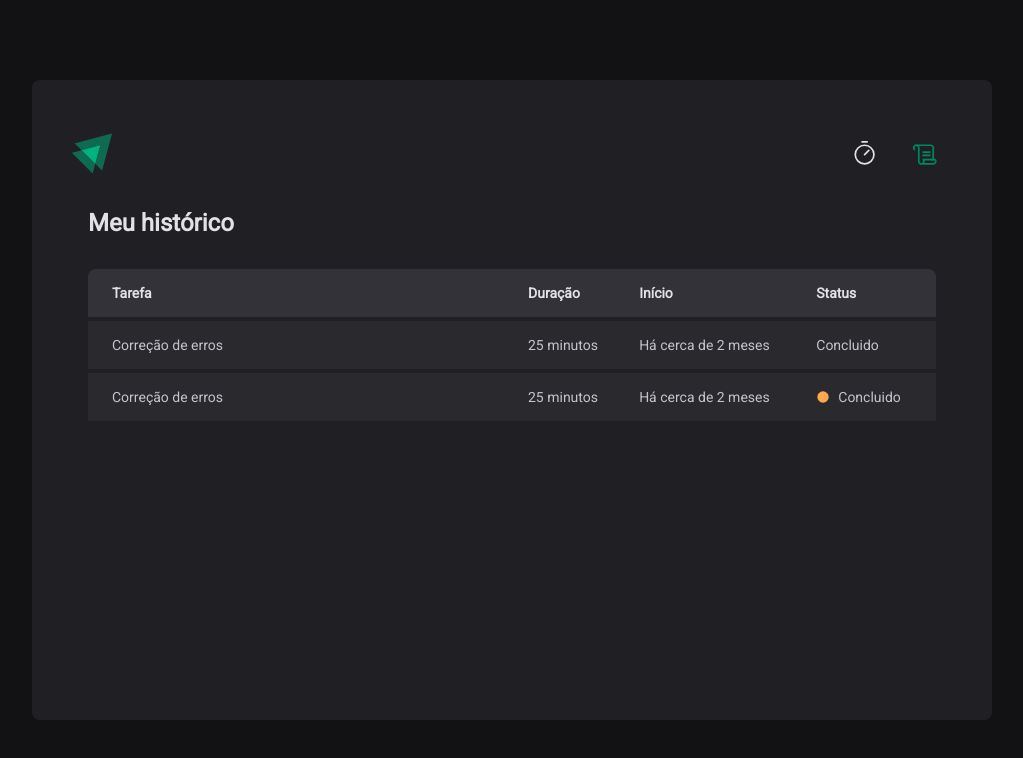
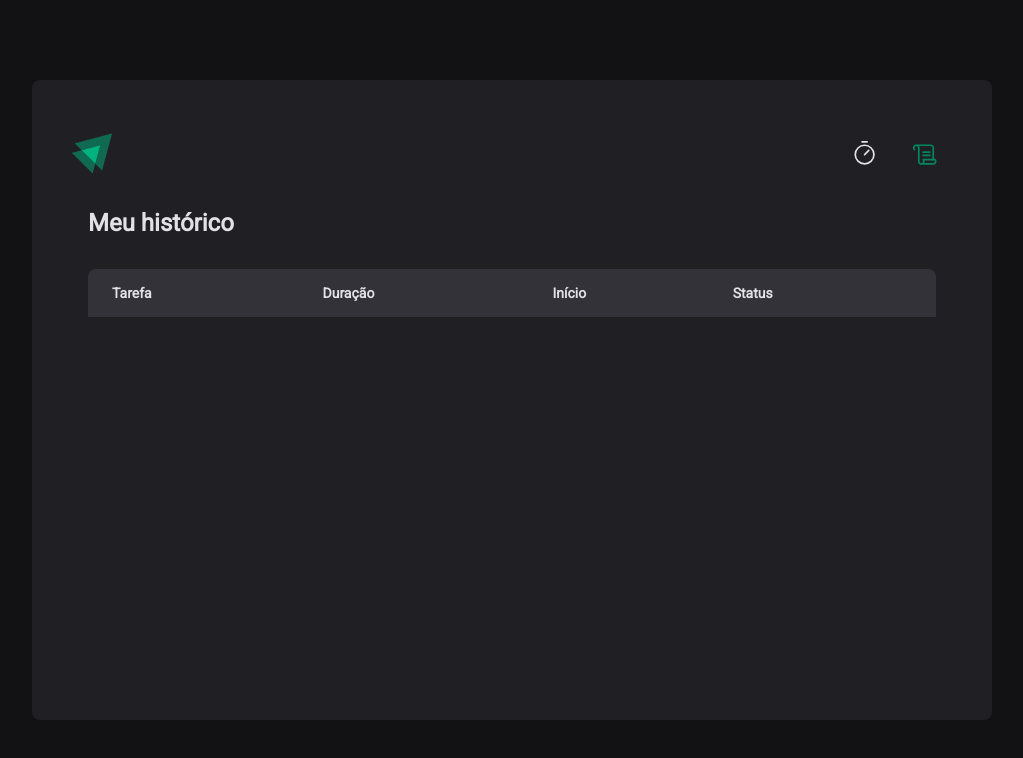
Before and after one commit to JamDev0/Pomodoro, a React (Vite) app: page /history in a window 1280 px wide. Shown: the top 758 px of the page, without its empty margins (128-1151 px from the left). Built offline with nearby package versions, Linux system fonts and the light colour scheme.

Commit message:
Bagunça

```diff
--- a/src/hooks/useTimer.tsx
+++ b/src/hooks/useTimer.tsx
@@ -17,7 +17,12 @@ interface baseTimer {
   duration: number
 }
 
-export type timerStatusTypes = 'idle' | 'stopped' | 'onGoing' | 'over'
+export type timerStatusTypes =
+  | 'idle'
+  | 'stopped'
+  | 'onGoing'
+  | 'over'
+  | 'canceled'
 
 export interface timerCompleted extends baseTimer {
   id: string
@@ -31,6 +36,7 @@ interface timerContextInterface {
   timerTimeToDisplay: string
   timerStatus: timerStatusTypes
   timer: timerCompleted | null | undefined
+  timersList: timerCompleted[] | []
   setStopProps: () => void
   setContinueProps: () => void
   addNewTimerToTimersList: (arg: baseTimer) => void
@@ -85,7 +91,7 @@ export function TimerProvider({ children }: TimerProviderProps) {
       status: 'onGoing',
     }
 
-    setTimersList((state) => [...state, timer])
+    setTimersList((state) => [timer, ...state])
 
     setTimerId(id)
   }
@@ -195,6 +201,8 @@ export function TimerProvider({ children }: TimerProviderProps) {
   function cancelTimer() {
     clearInterval(countdownIntervalId!)
 
+    changeTimerStatus(timer!, 'canceled')
+
     setTimerId(null)
 
     setTimerSecondsPassed(0)
@@ -229,6 +237,7 @@ export function TimerProvider({ children }: TimerProviderProps) {
         timer,
         removeTimer,
         cancelTimer,
+        timersList,
       }}
     >
       {children}
--- a/src/pages/History/components/HistoryTable/HistoryTable.styles.ts
+++ b/src/pages/History/components/HistoryTable/HistoryTable.styles.ts
@@ -37,28 +37,6 @@ export const HistoryTableContainer = styled.div`
 
     tbody {
       row-gap: 15px;
-
-      td {
-        border-top: 4px solid
-          ${(props) => props.theme.colors.base.elements.primary};
-
-        background-color: ${(props) =>
-          props.theme.colors.base.elements.secondary};
-
-        font-size: 0.875rem;
-        font-weight: 400;
-
-        padding: 1rem;
-
-        &:first-child {
-          width: 50%;
-          padding-left: 1.5rem;
-        }
-
-        &:last-child {
-          padding-right: 1.5rem;
-        }
-      }
     }
   }
 `
--- /dev/null
+++ b/src/pages/History/components/HistoryTable/HistoryTableRow/index.tsx
@@ -0,0 +1,30 @@
+import { formatRelative } from 'date-fns'
+import { timerCompleted } from '../../../../../hooks/useTimer'
+import { Status } from '../Status'
+import { HistoryTableRowContainer } from './HistoryTableRow.styles'
+
+import ptBr from 'date-fns/locale/pt-BR'
+
+interface HistoryTableRowProps extends timerCompleted {}
+
+export function HistoryTableRow({
+  taskName,
+  duration,
+  startDate,
+  status,
+}: HistoryTableRowProps) {
+  return (
+    <HistoryTableRowContainer>
+      <td>{taskName}</td>
+      <td>{duration} minutos</td>
+      <td>
+        {formatRelative(new Date(), startDate, {
+          locale: ptBr,
+        })}
+      </td>
+      <td>
+        <Status status={status} />
+      </td>
+    </HistoryTableRowContainer>
+  )
+}
--- a/src/pages/History/components/HistoryTable/Status/Status.styles.ts
+++ b/src/pages/History/components/HistoryTable/Status/Status.styles.ts
@@ -1,19 +1,22 @@
 import styled, { css } from 'styled-components'
+import { timerStatusTypes } from '../../../../../hooks/useTimer'
 
 interface StatusParams {
-  currentStatus: 'Concluded' | 'Stopped' | 'On going'
+  currentStatus: timerStatusTypes
 }
 
 const statusIndicatorColors = {
-  Concluded: css`
-    ${(props) => props.theme.colors.product.green[500]}
+  over: css`
+    ${(params) => params.theme.colors.product.green[500]}
   `,
-  Stopped: css`
-    ${(props) => props.theme.colors.feedback.red[500]}
+  canceled: css`
+    ${(params) => params.theme.colors.feedback.red[500]}
   `,
-  'On going': css`
-    ${(props) => props.theme.colors.feedback.yellow[500]}
+  onGoing: css`
+    ${(params) => params.theme.colors.feedback.yellow[500]}
   `,
+  idle: css``,
+  stopped: css``,
 }
 
 export const StatusContainer = styled.span<StatusParams>`
@@ -22,8 +25,8 @@ export const StatusContainer = styled.span<StatusParams>`
   column-gap: 0.5rem;
 
   svg {
-    fill: ${(props) => {
-      return statusIndicatorColors[props.currentStatus]
+    fill: ${(params) => {
+      return statusIndicatorColors[params.currentStatus]
     }};
   }
 `
--- a/src/pages/History/components/HistoryTable/Status/index.tsx
+++ b/src/pages/History/components/HistoryTable/Status/index.tsx
@@ -1,11 +1,29 @@
 import { Circle } from 'phosphor-react'
+import { timerStatusTypes } from '../../../../../hooks/useTimer'
 import { StatusContainer } from './Status.styles'
 
-export function Status() {
+interface StatusProps {
+  status: timerStatusTypes
+}
+
+export function Status({ status }: StatusProps) {
+  function convertRawStatusToReadable() {
+    switch (status) {
+      case 'onGoing':
+        return 'Em progresso'
+
+      case 'canceled':
+        return 'Cancelado'
+
+      case 'over':
+        return 'Concluído'
+    }
+  }
+
   return (
-    <StatusContainer currentStatus="On going">
+    <StatusContainer currentStatus={status}>
       <Circle weight="fill" />
-      Concluido
+      {convertRawStatusToReadable()}
     </StatusContainer>
   )
 }
--- a/src/pages/History/components/HistoryTable/index.tsx
+++ b/src/pages/History/components/HistoryTable/index.tsx
@@ -1,7 +1,10 @@
+import { useTimer } from '../../../../hooks/useTimer'
 import { HistoryTableContainer } from './HistoryTable.styles'
-import { Status } from './Status'
+import { HistoryTableRow } from './HistoryTableRow'
 
 export function HistoryTable() {
+  const { timersList } = useTimer()
+
   return (
     <HistoryTableContainer>
       <table>
@@ -14,20 +17,9 @@ export function HistoryTable() {
           </tr>
         </thead>
         <tbody>
-          <tr>
-            <td>Correção de erros</td>
-            <td>25 minutos</td>
-            <td>Há cerca de 2 meses</td>
-            <td>Concluido</td>
-          </tr>
-          <tr>
-            <td>Correção de erros</td>
-            <td>25 minutos</td>
-            <td>Há cerca de 2 meses</td>
-            <td>
-              <Status />
-            </td>
-          </tr>
+          {timersList.map((timer) => {
+            return <HistoryTableRow {...timer} key={timer.id} />
+          })}
         </tbody>
       </table>
     </HistoryTableContainer>
--- a/src/pages/Home/index.tsx
+++ b/src/pages/Home/index.tsx
@@ -2,7 +2,13 @@ import { ArrowFatLinesRight, HandPalm, Play, Plus } from 'phosphor-react'
 import React from 'react'
 import { useForm } from 'react-hook-form'
 import { Timer } from './components/Timer'
-import { CancelButton, HomeContainer, OnGoingButtonsContainer, StartButton, TimerTitle } from './Home.styles'
+import {
+  CancelButton,
+  HomeContainer,
+  OnGoingButtonsContainer,
+  StartButton,
+  TimerTitle,
+} from './Home.styles'
 import * as zod from 'zod'
 import { zodResolver } from '@hookform/resolvers/zod'
 import { useTimer } from '../../hooks/useTimer'
@@ -45,13 +51,17 @@ export function Home() {
   const isStartButtonDisabled =
     timerStatus === 'idle' ? watchedTaskName === '' || !watchedDuration : false
 
-  const showCancelButton = timerStatus === 'onGoing' || timerStatus === 'stopped'
+  const showCancelButton =
+    timerStatus === 'onGoing' || timerStatus === 'stopped'
 
   const basePageTitle = 'Pomo'
 
   document.title = timerHasInitialized
     ? `${basePageTitle} - ${timer!.taskName}`
     : `${basePageTitle} - Home`
+
+  document.title =
+    timerStatus === 'over' ? document.title + ' Acabou!' : document.title
 
   function handleStartTimerFormSubmission(data: startTimerFormTypes) {
     addNewTimerToTimersList(data)
@@ -71,7 +81,7 @@ export function Home() {
         return (
           <>
             <HandPalm />
-            Interromper
+            Pausar
           </>
         )
 
@@ -126,9 +136,8 @@ export function Home() {
       )}
 
       <Timer />
-      {
-        showCancelButton
-        ? <OnGoingButtonsContainer>
+      {showCancelButton ? (
+        <OnGoingButtonsContainer>
           <StartButton
             timerStatus={timerStatus}
             disabled={isStartButtonDisabled}
@@ -138,13 +147,10 @@ export function Home() {
           >
             {defineButtonContentBasedOnTimerStatus()}
           </StartButton>
-            <CancelButton
-              onClick={cancelTimer}
-            >
-              Cancelar
-            </CancelButton>
+          <CancelButton onClick={cancelTimer}>Cancelar</CancelButton>
         </OnGoingButtonsContainer>
-        : <StartButton
+      ) : (
+        <StartButton
           timerStatus={timerStatus}
           disabled={isStartButtonDisabled}
           onClick={(event) => {
@@ -153,7 +159,7 @@ export function Home() {
         >
           {defineButtonContentBasedOnTimerStatus()}
         </StartButton>
-      }
+      )}
     </HomeContainer>
   )
 }
```
Also changed, not shown: src/pages/History/components/HistoryTable/HistoryTableRow/HistoryTableRow.styles.ts (renamed from src/pages/History/components/HistoryTable/Status/HistoryTableRow/HistoryTableRow.styles.ts, +3 -5 lines), src/pages/History/components/HistoryTable/Status/HistoryTableRow/index.tsx (deleted, +0 -17 lines). Lines whose indentation alone changed are shown as unchanged.
